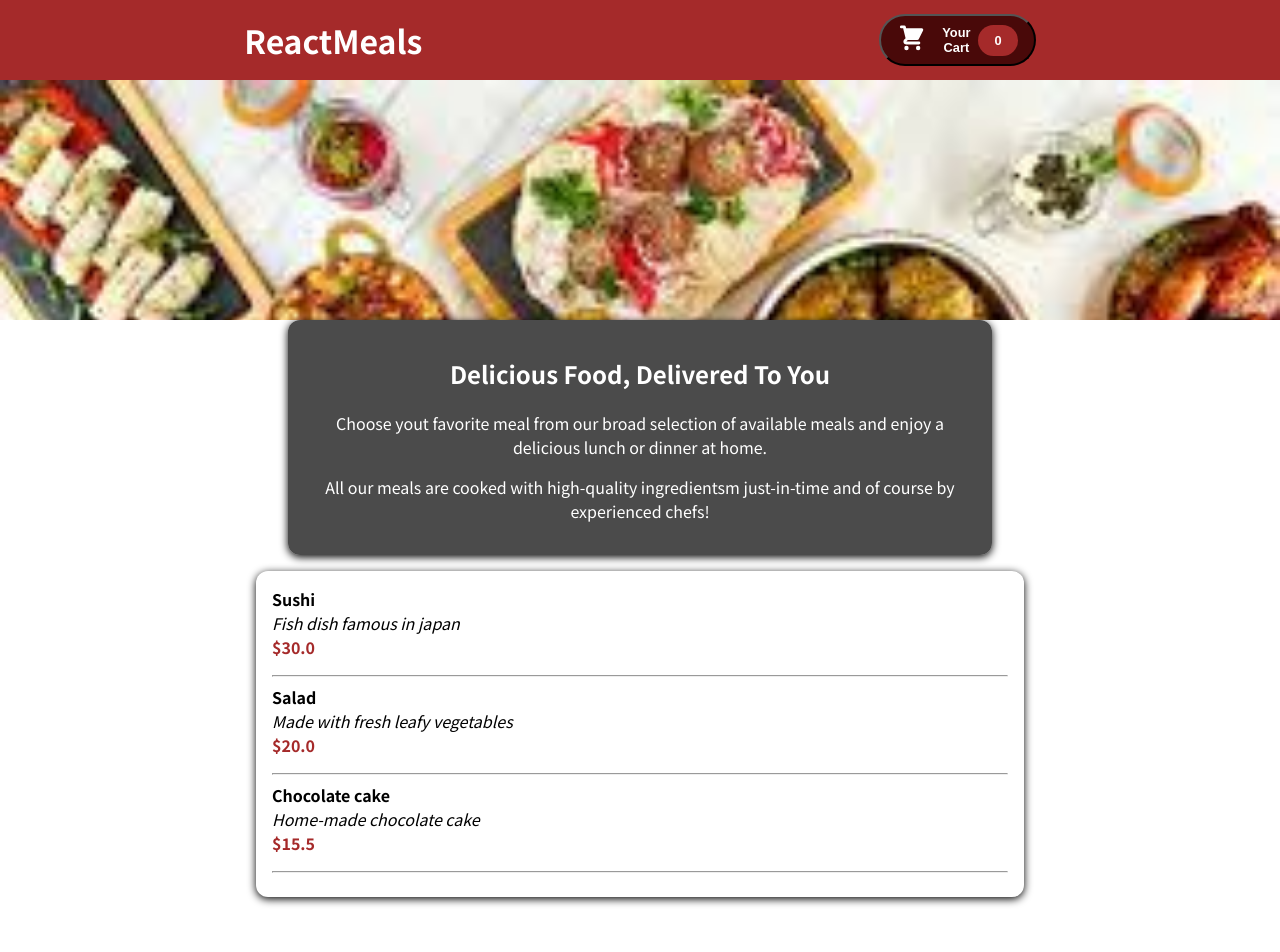
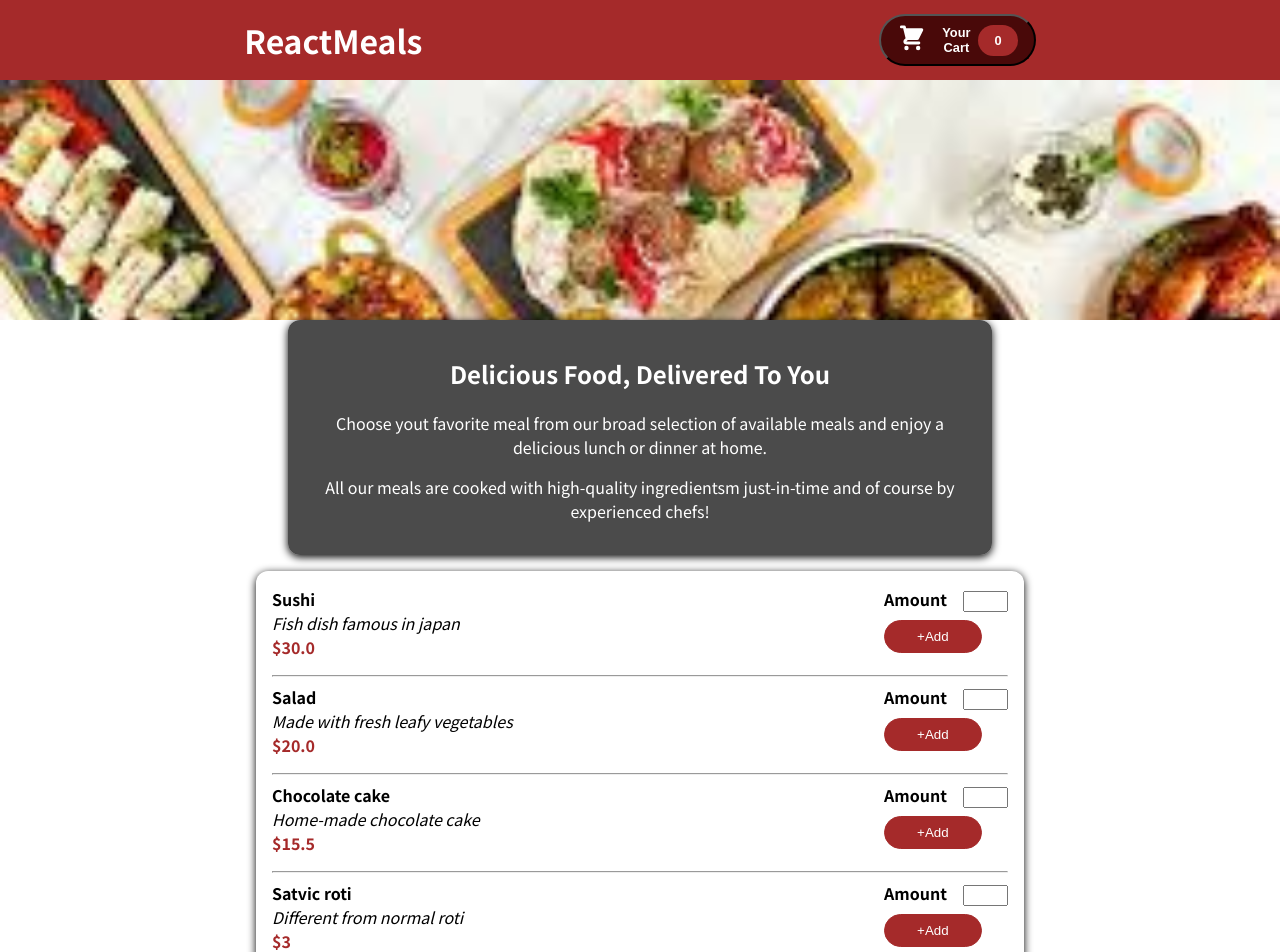
Before and after one commit to srikanth-vanam/Restaurant-frontend-react, a JavaScript app: page / in a window 1280 px wide. Shown: the top 952 px of the page. Before the commit the page ends 913 px from the top, so only its background shows below. Built offline with nearby package versions, Linux system fonts and the light colour scheme.

Commit message:
added select-item quantity feature (front-end)

```diff
--- a/src/App.js
+++ b/src/App.js
@@ -1,10 +1,9 @@
-import { useState } from "react";
 import Header from "./Components/Layout/LandingPage/Header";
 import Mealslist from "./Components/Layout/Meals-list/Mealslist";
 import Summary from "./Components/Layout/Summary/Summary";
 
 function App() {
-  const [mealsArray, setMealsArray] = useState([
+  const mealsArray = [
     {
       title: "Sushi",
       description: "Fish dish famous in japan",
@@ -20,12 +19,17 @@ function App() {
       description: "Home-made chocolate cake ",
       price: "$15.5",
     },
-  ]);
+    {
+      title: "Satvic roti",
+      description: "Different from normal roti ",
+      price: "$3",
+    },
+  ];
   return (
     <>
       <Header />
       <Summary />
-      <Mealslist list={mealsArray}/>
+      <Mealslist list={mealsArray} />
     </>
   );
 }
--- a/src/Components/Layout/Meals-list/Mealslist.js
+++ b/src/Components/Layout/Meals-list/Mealslist.js
@@ -1,3 +1,4 @@
+import Button from "../../UI/Button";
 import Card from "../../UI/Card";
 import classes from "./Mealslist.module.css";
 const Mealslist = (props) => {
@@ -5,10 +6,19 @@ const Mealslist = (props) => {
     <Card className={classes.outer}>
       {props.list.map((item) => (
         <>
-          <div className={classes.list}>
-            <span className={classes.title}>{item.title}</span>
-            <span className={classes.desc}>{<i>{item.description}</i>}</span>
-            <span className={classes.price}>{item.price}</span>
+          <div className={classes.display}>
+            <div className={classes.list}>
+              <span className={classes.title}>{item.title}</span>
+              <span>{<i>{item.description}</i>}</span>
+              <span className={classes.price}>{item.price}</span>
+            </div>
+            <div>
+              <form className={classes.quantity}>
+                <label>Amount</label>
+                <input type="number"></input>
+              </form>
+              <Button>+Add</Button>
+            </div>
           </div>
           <hr></hr>
         </>
--- a/src/Components/Layout/Meals-list/Mealslist.module.css
+++ b/src/Components/Layout/Meals-list/Mealslist.module.css
@@ -1,18 +1,37 @@
-.list{
+.list {
   display: flex;
   flex-direction: column;
   padding-bottom: 0.5rem;
 }
-.outer{
+.outer {
   width: 60%;
   margin: 1rem auto;
   padding: 1rem;
   color: black;
 }
-.list .title{
+.list .title {
   font-weight: bold;
 }
-.price{
+.price {
   font-weight: bold;
   color: brown;
 }
+.display {
+  display: flex;
+  flex-direction: row;
+  justify-content: space-between;
+}
+.quantity {
+  padding-bottom: 0.5rem;
+}
+.quantity label{
+    font-weight: bold;
+}
+.quantity input {
+  margin-left: 1rem;
+  padding-left: 0.25rem;
+  width: 45px;
+}
+.quantity input:focus {
+  outline: none;
+}
--- /dev/null
+++ b/src/Components/UI/Button.js
@@ -0,0 +1,6 @@
+import classes from './Button.module.css'
+const Button = (props) => {
+    return ( <button className={`${classes.button} ${props.className}`}>{props.children}</button> );
+}
+
+export default Button;
--- /dev/null
+++ b/src/Components/UI/Button.module.css
@@ -0,0 +1,7 @@
+.button{
+    padding: 0.5rem 2rem;
+    background-color: brown;
+    border-radius: 25px;
+    border: 1px solid brown;
+    color: white;
+}
```
Lines whose indentation alone changed are shown as unchanged.
